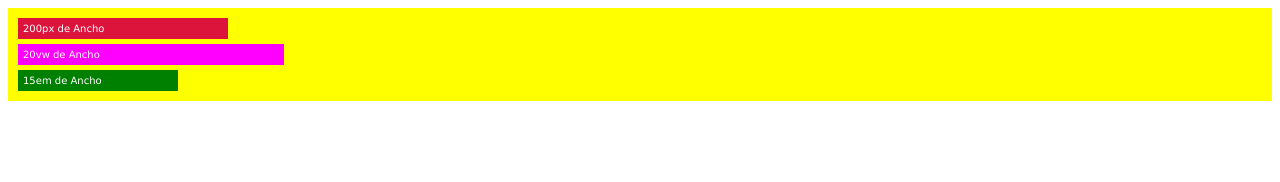
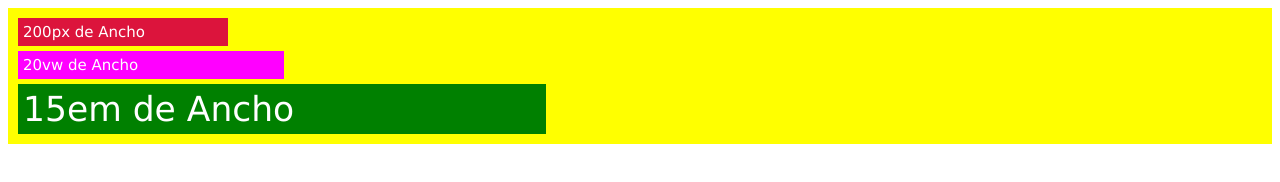
Before and after one commit to hellparr/Prueba-de-unidades, a plain HTML site: page index.html in a window 1280 px wide. Drawn offline with Linux system fonts and the light colour scheme.

Commit message:
Font-size: 1.5em

```diff
--- a/style.css
+++ b/style.css
@@ -1,7 +1,7 @@
 #contenedor-principal {
   color: white;
   padding: 5px;
-  font-size: 10px;
+  font-size: 15px;
   background-color: yellow;
   font-family: Verdana, Geneva, Tahoma, sans-serif;
 }
@@ -24,4 +24,5 @@
 .em {
   background-color: green;
   width: 15em;
+  font-size: 2.3em;
 }
```
